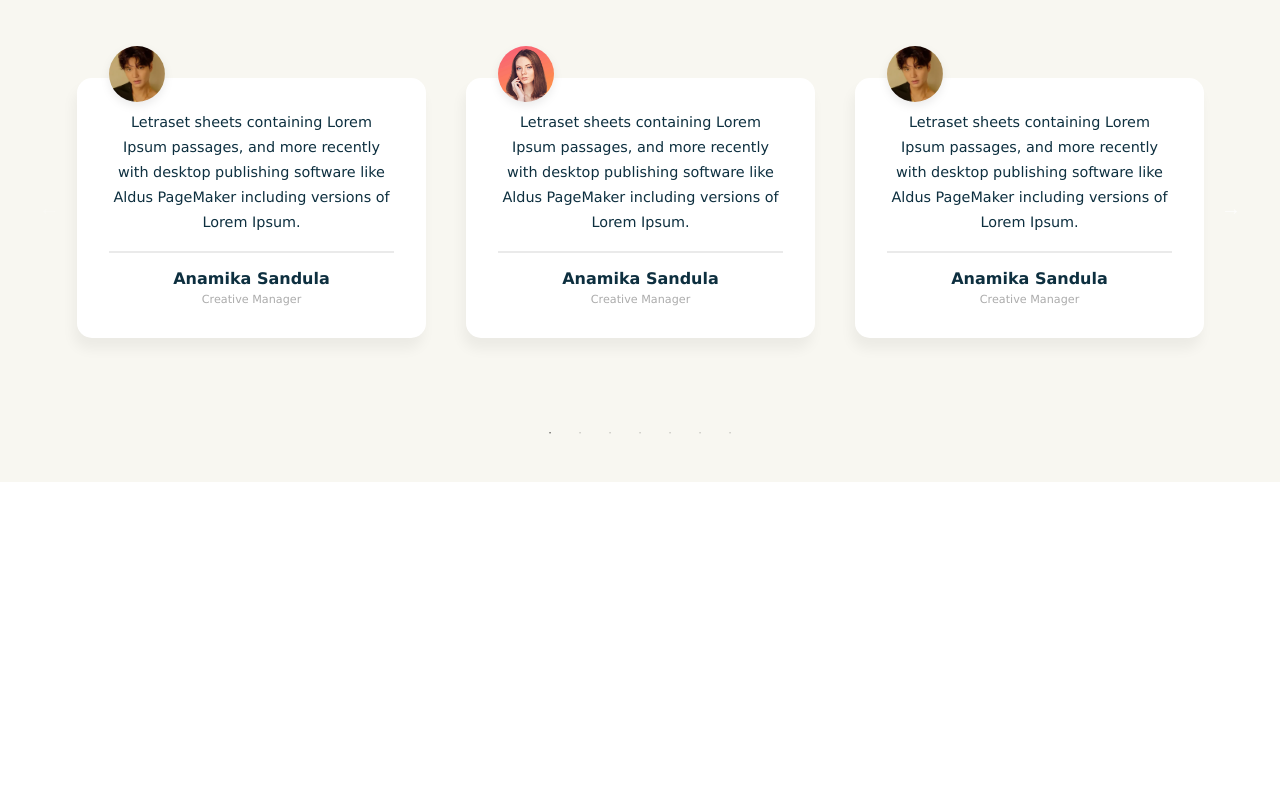
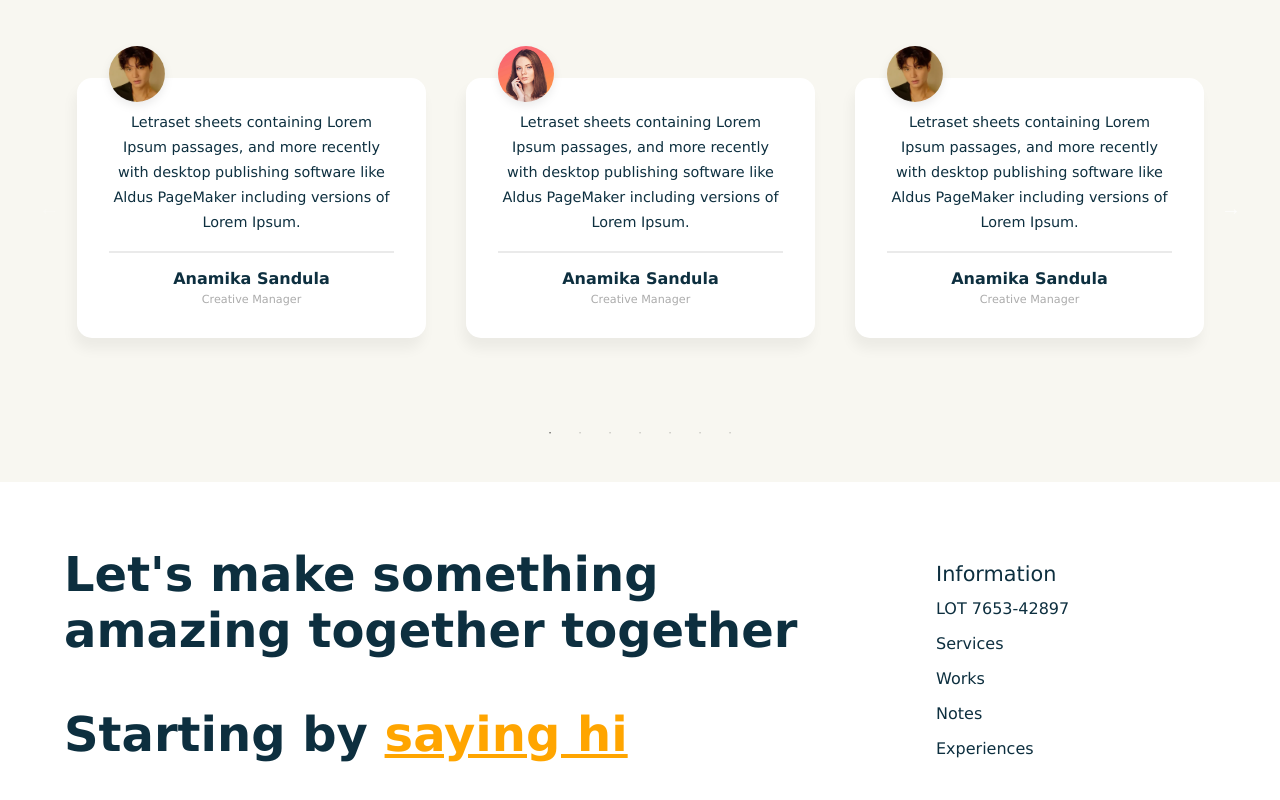
Before and after one commit to Makima00/Portfolio, a React (Vite) app: page / in a window 1280 px wide. Shown: the part 2462-3262 px from the top of the page. Before the commit the page ends 2944 px from the top, so only its background shows below. Built offline with nearby package versions, Linux system fonts and the light colour scheme; a web font is replaced by a local one.

Commit message:
Footer
et les lien de navigation

```diff
--- a/src/App.jsx
+++ b/src/App.jsx
@@ -1,4 +1,5 @@
 import Experties from "./components/Experties/Experties";
+import Footer from "./components/Footer/Footer";
 import Header from "./components/Header/Header";
 import Hero from "./components/Hero/Hero";
 import People from "./components/People/People";
@@ -15,6 +16,7 @@ const App = () => {
       <Works />
       <Portfolio />
       <People />
+      <Footer />
     </div>
   );
 };
--- a/src/components/Experties/Experties.jsx
+++ b/src/components/Experties/Experties.jsx
@@ -13,8 +13,9 @@ const Experties = () => {
             whileInView="show"
             viewport={{ once: false, amount: 0.25 }}
             className={css.wrapper}>
+
+            <a className="enchor" id="experties"></a>
             <div className={`paddings yPaddings flexCenter innerWidth ${css.container}`}>
-
                 <div className={css.leftSide}>
                     {projectExperience.map((exp, i) => {
                         return (
--- /dev/null
+++ b/src/components/Footer/Footer.jsx
@@ -0,0 +1,48 @@
+import { motion } from 'framer-motion';
+import React from 'react';
+import { footerVariants, staggerChildren } from '../../utils/motion';
+import css from './Footer.module.scss';
+
+const Footer = () => {
+    return (
+        <motion.section
+            variants={staggerChildren}
+            initial="hidden"
+            whileInView="show"
+            viewport={{ once: false, amount: 0.25 }}
+            className={`paddings ${css.wrapper}`}>
+
+            <motion.div
+                variants={footerVariants}
+                className={`innerWidth flexCenter yPaddings ${css.container}`}>
+
+                <div className={css.left}>
+                    <span className="primaryText">
+                        Let's make something <br />amazing together together
+                    </span>
+                    <span className="primaryText">
+                        Starting by <a href="mailto:makimam@gmail.com">saying hi</a>
+                    </span>
+                </div>
+
+                <div className={css.right}>
+                    <div className={css.info}>
+                        <span className="secondaryText">Information</span>
+                        <p>LOT 7653-42897</p>
+                    </div>
+                    <div className={css.menu}>
+                        <li>Services</li>
+                        <li>Works</li>
+                        <li>Notes</li>
+                        <li>Experiences</li>
+                    </div>
+                </div>
+
+            </motion.div>
+
+
+        </motion.section>
+    )
+}
+
+export default Footer
--- /dev/null
+++ b/src/components/Footer/Footer.module.scss
@@ -0,0 +1,65 @@
+@import '../../styles/contants.scss';
+
+.wrapper {
+    background-color: white;
+
+    .container {
+        gap: 2rem;
+
+        @media (max-width: $sm) {
+            flex-direction: column;
+            gap: 2rem;
+            align-items: flex-start;
+        }
+
+
+        .left {
+            flex: 3;
+
+            >* {
+                display: block;
+            }
+
+            >:nth-child(2) {
+                margin-top: 3rem;
+
+                a {
+                    color: orange;
+                }
+            }
+        }
+
+        .right {
+            flex: 1;
+            align-items: flex-start;
+
+            .info {
+                margin-bottom: 1rem;
+
+                >* {
+                    display: block;
+                }
+            }
+
+            .menu {
+                @media (max-width:$sm) {
+                    flex-direction: row;
+                    flex-wrap: wrap;
+                }
+
+                display: flex;
+                flex-direction: column;
+                list-style: none;
+                gap: 1rem;
+
+                li {
+                    cursor: pointer;
+
+                    &:hover {
+                        color: $secondary;
+                    }
+                }
+            }
+        }
+    }
+}
--- a/src/components/Header/Header.jsx
+++ b/src/components/Header/Header.jsx
@@ -1,15 +1,20 @@
-import React, { useState } from 'react';
+import React, { useRef, useState } from 'react';
 import css from './Header.module.scss';
 import { BiMenuAltRight, BiPhoneCall } from 'react-icons/bi';
 import { motion } from 'framer-motion';
 import { headerVariants, getMenuStyles } from '../../utils/motion';
 import useHeaderShadow from '../../hooks/useHeaderShadow';
-
+import useOutsideAlerter from '../../hooks/useOutsideAlerter';
 
 const Header = () => {
   const [menuOpened, setMenuOpened] = useState(false);
   const headerShadow = useHeaderShadow();
+  const menuRef = useRef();
 
+  useOutsideAlerter({
+    menuRef,
+    setMenuOpened
+  })
 
   return (
     <motion.div
@@ -27,12 +32,13 @@ const Header = () => {
         </div>
 
         <ul
+          ref={menuRef}
           style={getMenuStyles(menuOpened)}
           className={`flexCenter ${css.menu}`}>
-          <li><a href="">Services</a></li>
-          <li><a href="">Experience</a></li>
-          <li><a href="">Portfolio</a></li>
-          <li><a href="">Testimonials</a></li>
+          <li><a href="#experties">Services</a></li>
+          <li><a href="#works">Experience</a></li>
+          <li><a href="#portfolio">Portfolio</a></li>
+          <li><a href="#people">Testimonials</a></li>
           <li className={`flexCenter ${css.phone}`}>
             <p>+ 0123 456</p>
             <BiPhoneCall size="40px" />
--- a/src/components/People/People.jsx
+++ b/src/components/People/People.jsx
@@ -13,6 +13,8 @@ const People = () => {
             whileInView="show"
             viewport={{ once: false, amount: 0.25 }}
             className={`paddings ${css.wrapper}`}>
+
+            <a className="enchor" id="people"></a>
             <motion.div
                 variants={footerVariants}
                 className={`ypaddings innerWidth ${css.container}`}>
--- a/src/components/Portfolio/Portfolio.jsx
+++ b/src/components/Portfolio/Portfolio.jsx
@@ -10,6 +10,8 @@ const Portfolio = () => {
             whileInView="show"
             viewport={{ once: false, amount: 0.25 }}
             className={`paddings ${css.wrapper}`}>
+
+            <a className="enchor" id="portfolio"></a>
             <div className={`flexCenter innerWidth ${css.container}`}>
                 <div className={`flexCenter ${css.heading}`}>
                     <div>
--- a/src/components/Works/Works.jsx
+++ b/src/components/Works/Works.jsx
@@ -13,6 +13,7 @@ const Works = () => {
             viewport={{ once: false, amount: 0.25 }}
             className={`paddings ${css.wrapper}`}>
 
+            <a className="enchor" id="works"></a>
             <div className={`flexCenter innerWidth ${css.container}`}>
                 <span className='primaryText'>My Work Experience</span>
                 <div className={`flexCenter ${css.experiences}`}>
```
